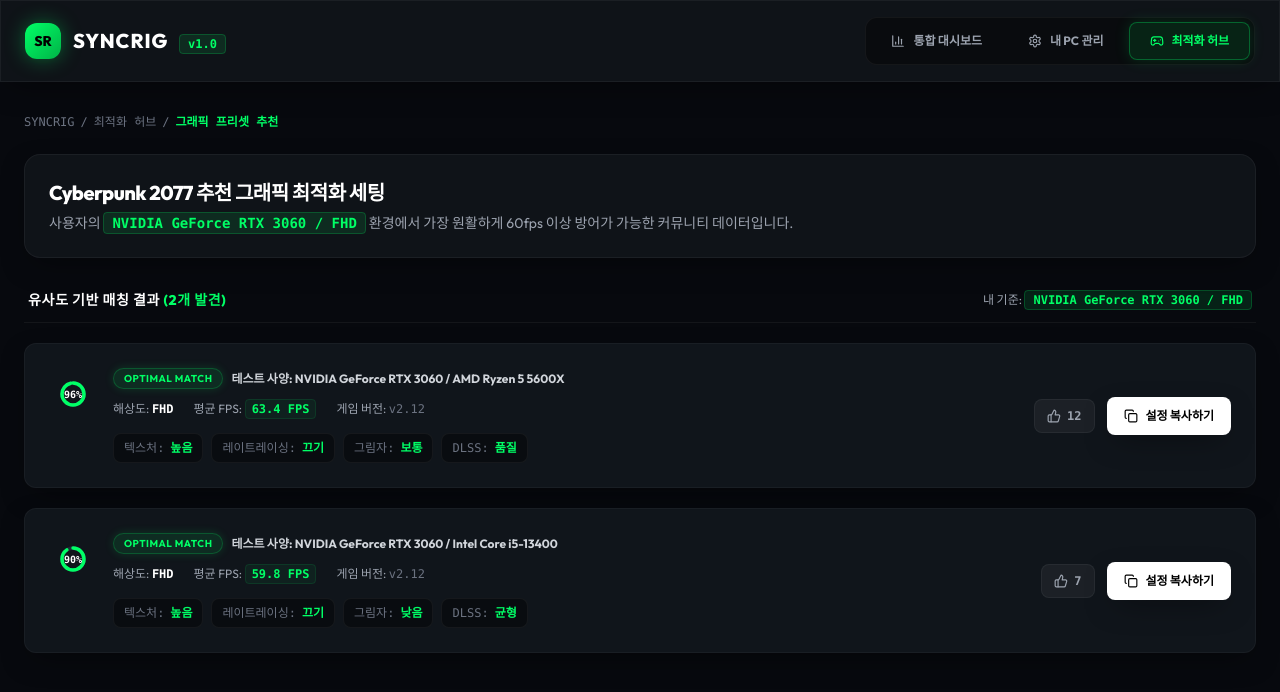
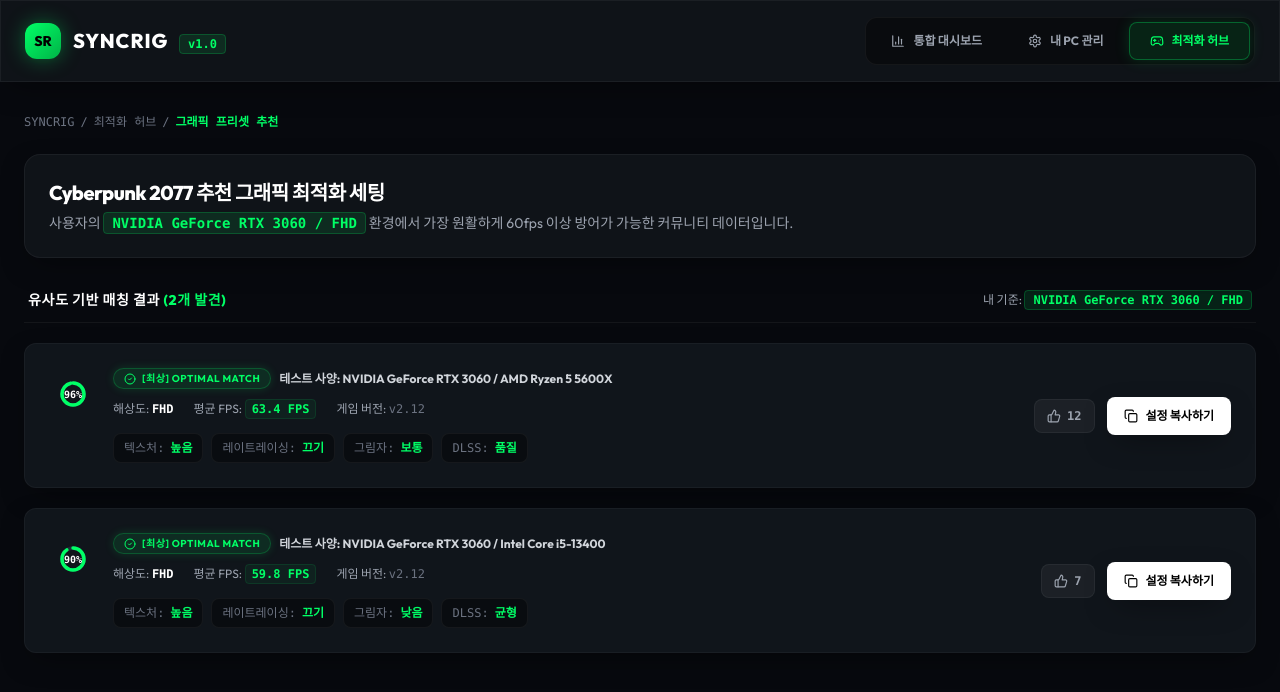
Before and after one commit to lgw323/webserviceplatform, a React (Vite) app in the folder webplatform_w10/: page / in a window 1280 px wide. Both pictures are taken after a click on the button "최적화 허브". Shown: the top 692 px of the page. Built offline with nearby package versions, Linux system fonts and the light colour scheme; no server answers.

Commit message:
upload#10: webplatform_w10/src/components/RecommendationList.jsx - 색맹 사용자를 배려하여 컬러 외에 체크마크/경고 등 독자적인 기호 및 한글 등급 텍스트 표기 보완

```diff
--- a/webplatform_w10/src/components/RecommendationList.jsx
+++ b/webplatform_w10/src/components/RecommendationList.jsx
@@ -91,12 +91,20 @@
 
                 <div className="space-y-3 flex-1">
                   <div className="flex items-center flex-wrap gap-2">
-                    <span className={`px-2.5 py-0.5 rounded-full text-[10px] font-bold uppercase tracking-wider ${
+                    <span className={`px-2.5 py-0.5 rounded-full text-[10px] font-bold uppercase tracking-wider flex items-center gap-1.5 ${
                       isHighMatch
                         ? 'bg-[#00ff66]/10 text-[#00ff66] border border-[#00ff66]/20 shadow-[0_0_10px_rgba(0,255,102,0.15)]'
                         : 'bg-amber-500/10 text-amber-500 border border-amber-500/20'
                     }`}>
-                      {isHighMatch ? 'Optimal Match' : 'Normal Match'}
+                      {isHighMatch ? (
+                        <>
+                          <CheckCircle2 size={12} /> [최상] OPTIMAL MATCH
+                        </>
+                      ) : (
+                        <>
+                          <ShieldAlert size={12} /> [보통] NORMAL MATCH
+                        </>
+                      )}
                     </span>
                     <span className="text-xs font-bold text-gray-300">
                       테스트 사양: {item.hardware.gpu || item.hardware.gpu_model} / {item.hardware.cpu || item.hardware.cpu_model}
```
